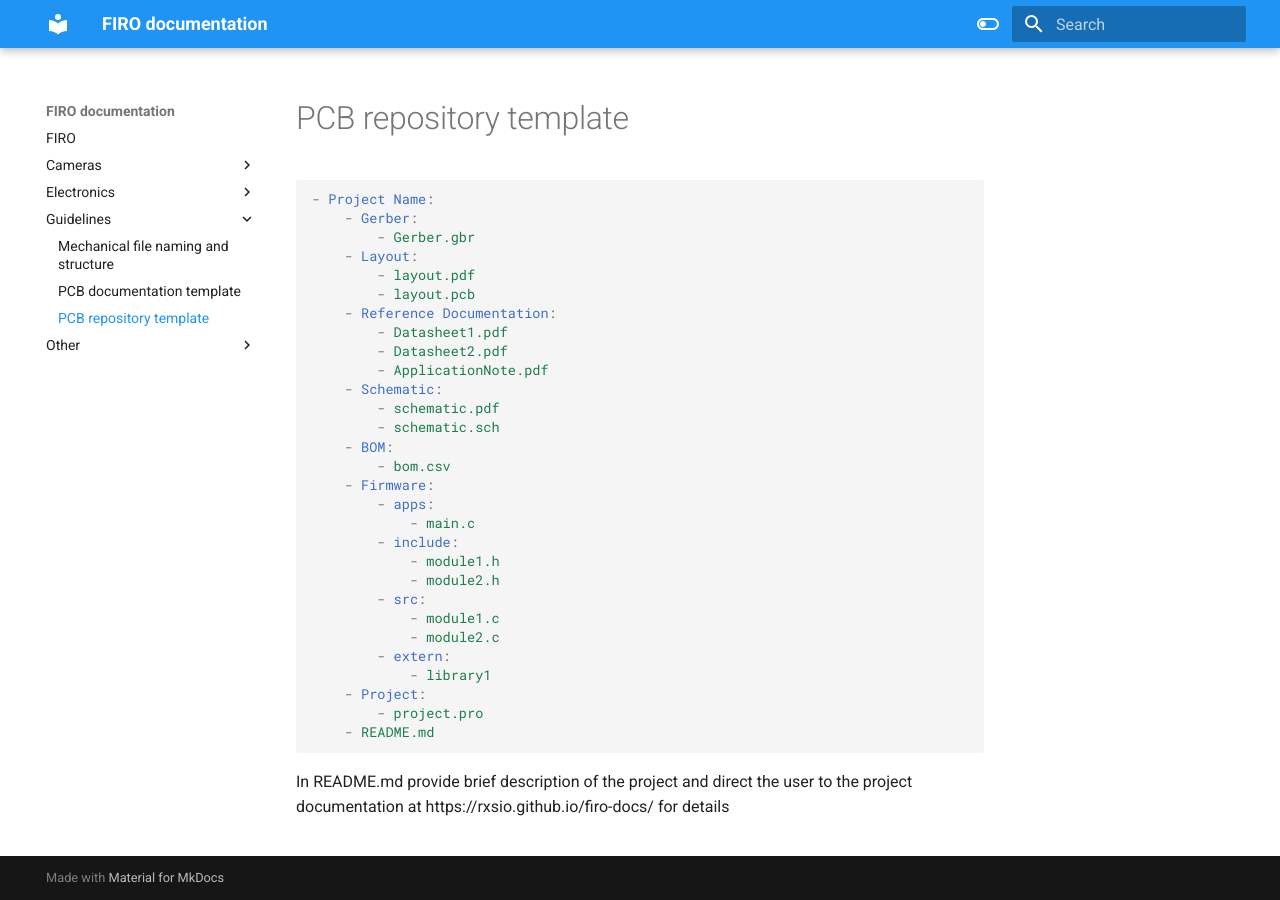
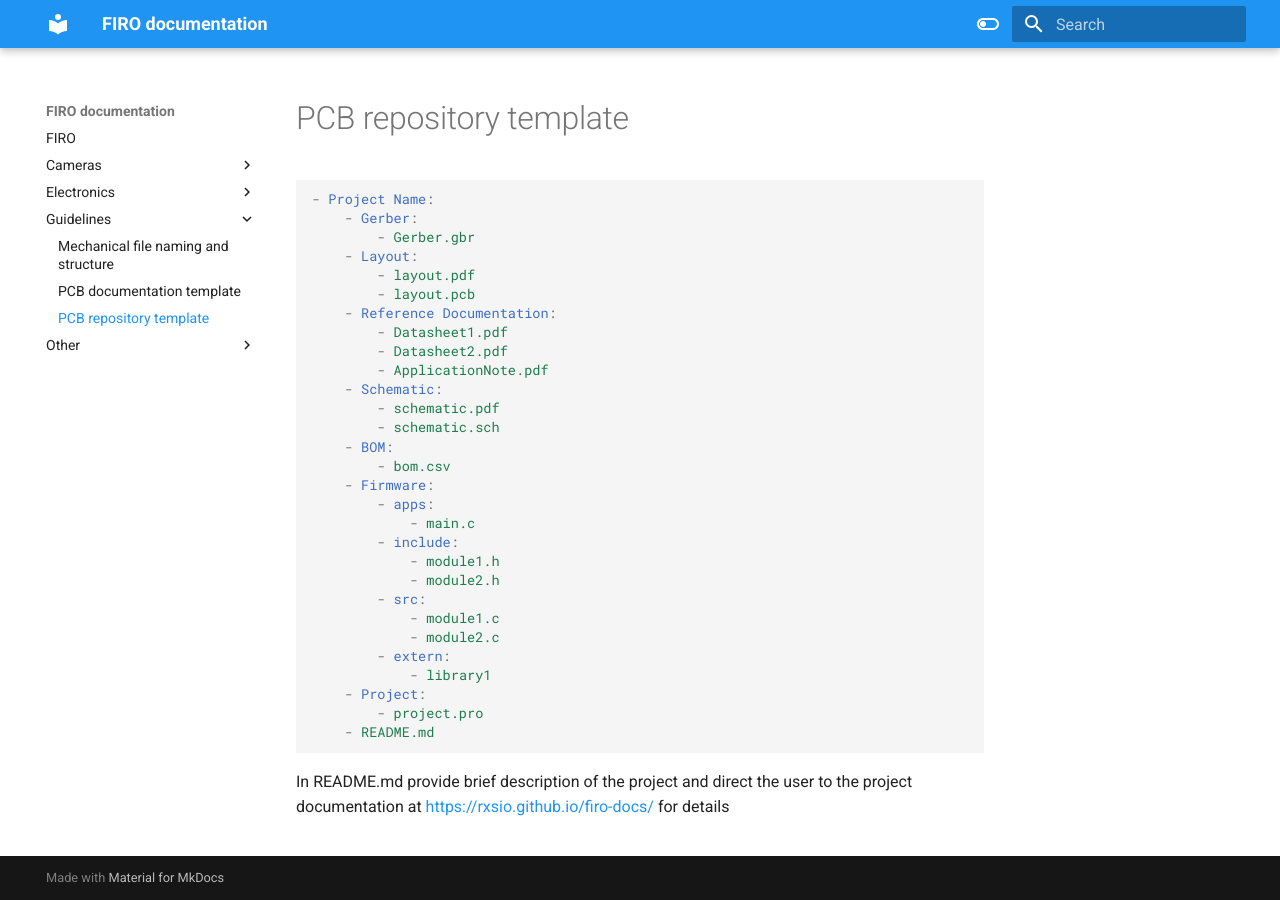
Before and after one commit to rxsio/firo-docs, an MkDocs documentation site: the page built from docs/Guidelines/PCB repository template.md, in a window 1280 px wide. Built offline with MkDocs 1.6.1 and Material for MkDocs 9.7.7, drawn with Linux system fonts in a browser that asks for light colours; some of the changed lines change nothing that is shown.

Commit message:
fix docs link

````diff
--- a/docs/Guidelines/PCB repository template.md
+++ b/docs/Guidelines/PCB repository template.md
@@ -30,4 +30,4 @@
     - README.md
 ```
 
-In README.md provide brief description of the project and direct the user to the project documentation at  https://rxsio.github.io/firo-docs/ for details
+In README.md provide brief description of the project and direct the user to the project documentation at  [https://rxsio.github.io/firo-docs/](https://rxsio.github.io/firo-docs/) for details
````
